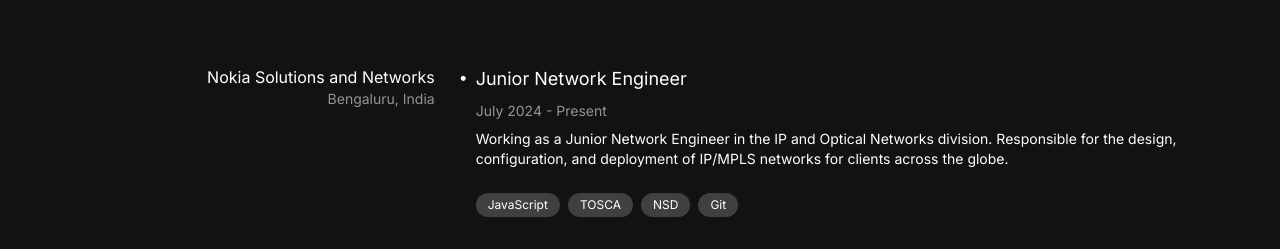
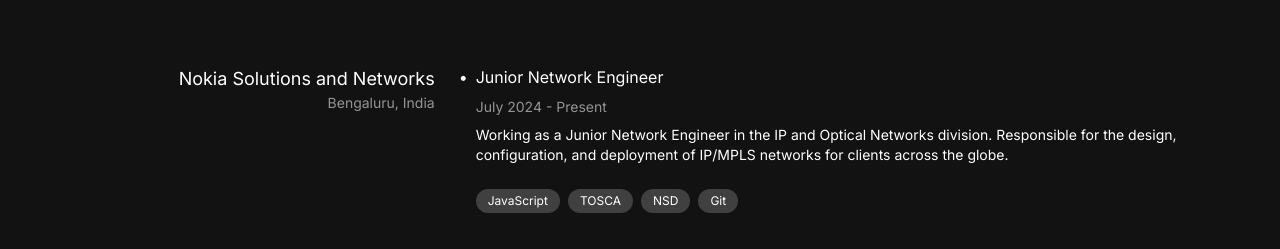
Before and after one commit to shm-dtt/portfolio-v2, a Next.js app: page / in a window 1280 px wide. Shown: the part 2545-2794 px from the top of the page. Built offline with nearby package versions, Linux system fonts and the light colour scheme; no server answers.

Commit message:
Font size fix

```diff
--- a/components/Experience/Card.tsx
+++ b/components/Experience/Card.tsx
@@ -31,7 +31,7 @@ const Card: React.FC<CardProps> = ({
           className={`${inter.className} flex flex-col lg:flex-row gap-6`}
         >
           <div className="flex flex-col justify-start lg:items-end flex-1">
-            <p>{company}</p>
+            <p className=" text-lg">{company}</p>
             <p className=" text-sm opacity-55">{location}</p>
           </div>
           <div className=" flex-[2_2_0%] flex flex-col">
@@ -39,7 +39,7 @@ const Card: React.FC<CardProps> = ({
               <div key={index} className="flex gap-2">
               <p>•</p>
               <div className=" flex flex-col gap-2">
-                <p className=" text-lg">{detail.position}</p>
+                <p>{detail.position}</p>
                 <p className=" text-sm opacity-55">{detail.duration}</p>
                 <p className=" text-sm">{detail.description}</p>
                 <div className="flex flex-wrap gap-2 mt-4 mb-8">
```
